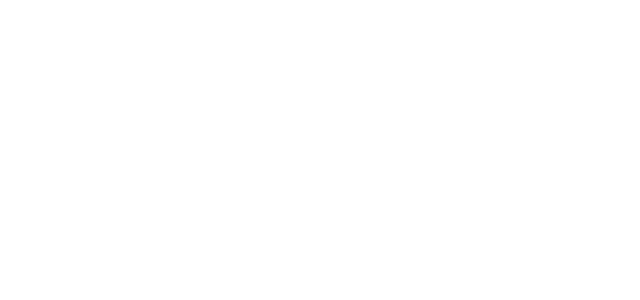
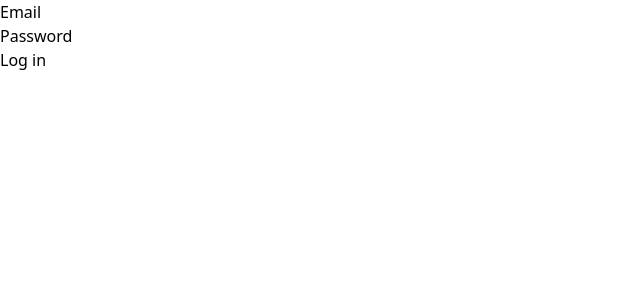
Before and after one commit to Vladiclevch/book-rating, a Vue app in the folder frontend/: page /login in a window 1280 px wide. Before the commit this address had no page. Shown: the top 300 px of the page, without its empty margins (0-640 px from the left). Built offline with nearby package versions, Linux system fonts and the light colour scheme.

Commit message:
added login form

```diff
--- a/frontend/src/components/forms/LoginForm.vue
+++ b/frontend/src/components/forms/LoginForm.vue
@@ -1,7 +1,40 @@
 <script setup>
+  import { useForm } from 'vee-validate';
+  import * as yup from 'yup';
 
+  const { values, errors, defineField, handleSubmit } = useForm({
+    validationSchema: yup.object({
+      email: yup.string().required('Email is required'),
+      password: yup.string().required('Password is required'),
+    }),
+  });
+
+  const [email, emailAttrs] = defineField('email');
+  const [password, passwordAttrs] = defineField('password');
+
+  const onSubmit = handleSubmit(values => {
+    console.log(values);
+  });
 </script>
 
 <template>
-  <div></div>
+  <form @submit="onSubmit" novalidate class="">
+
+    <div class="">
+      <label class="">Email</label>
+      <input v-model="email" v-bind="emailAttrs" type="email" class="">
+      <p v-if="errors.email" class="">{{ errors.email }}</p>
+    </div>
+
+    <div class="">
+      <label class="">Password</label>
+      <input v-model="password" v-bind="passwordAttrs" type="password" class="">
+      <p v-if="errors.password" class="">{{ errors.password }}</p>
+    </div>
+
+    <button type="submit" class="">
+      Log in
+    </button>
+
+  </form>
 </template>
--- a/frontend/src/components/forms/RegisterForm.vue
+++ b/frontend/src/components/forms/RegisterForm.vue
@@ -5,7 +5,7 @@
   const { values, errors, defineField, handleSubmit } = useForm({
     validationSchema: yup.object({
       name: yup.string().required('Name is required'),
-      email: yup.string().email('Incorrect email').required('Email is required'),
+      email: yup.string().email('Incorrect email address').required('Email is required'),
       password: yup.string().min(6, 'Password must be at least 6 characters long').required('Password is required'),
       confirmPassword: yup.string().oneOf([yup.ref('password')], 'Passwords must match').required('Confirm password is required'),
     }),
@@ -23,6 +23,7 @@
 
 <template>
   <form @submit="onSubmit" novalidate>
+
     <div>
       <label class="">User name</label>
       <input v-model="name" v-bind="nameAttrs" type="text" class="">
@@ -47,8 +48,9 @@
       <p v-if="errors.confirmPassword" class="">{{ errors.confirmPassword }}</p>
     </div>
 
-    <button type="submit">
+    <button type="submit" class="">
       Sign up
     </button>
+
   </form>
 </template>
--- a/frontend/src/router/index.js
+++ b/frontend/src/router/index.js
@@ -1,8 +1,10 @@
 import { createRouter, createWebHistory } from 'vue-router';
 import RegisterView from '../views/RegisterView.vue';
+import LoginViem from '../views/LoginViem.vue'
 
 const routes = [
-  { path: '/register', component: RegisterView }
+  { path: '/register', component: RegisterView },
+  { path: '/login', component: LoginViem }
 ];
 
 const router = createRouter({
--- /dev/null
+++ b/frontend/src/views/LoginViem.vue
@@ -0,0 +1,9 @@
+<script setup>
+  import LoginForm from '../components/forms/LoginForm.vue';
+</script>
+
+<template>
+  <div>
+    <LoginForm />
+  </div>
+</template>
```
